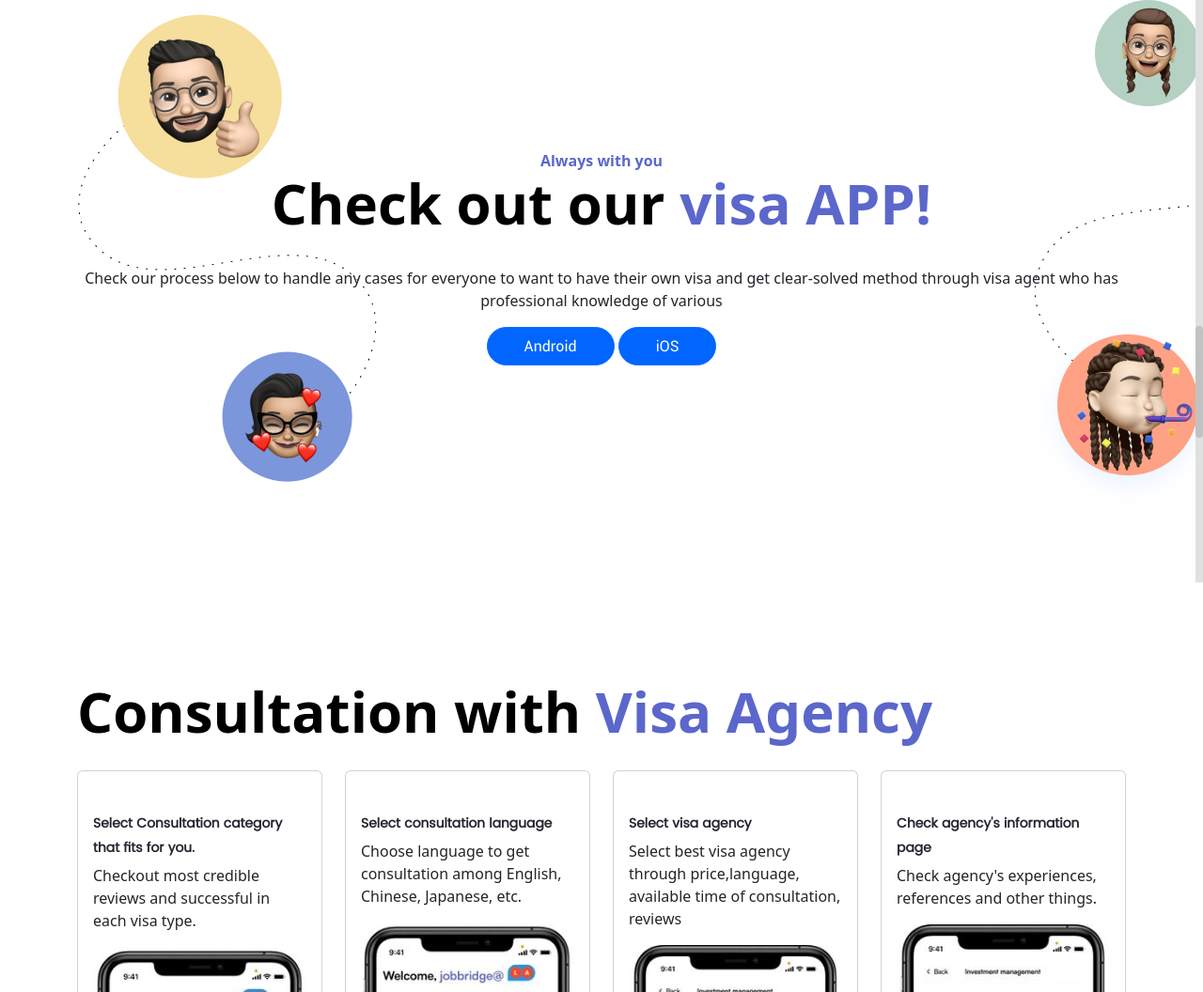
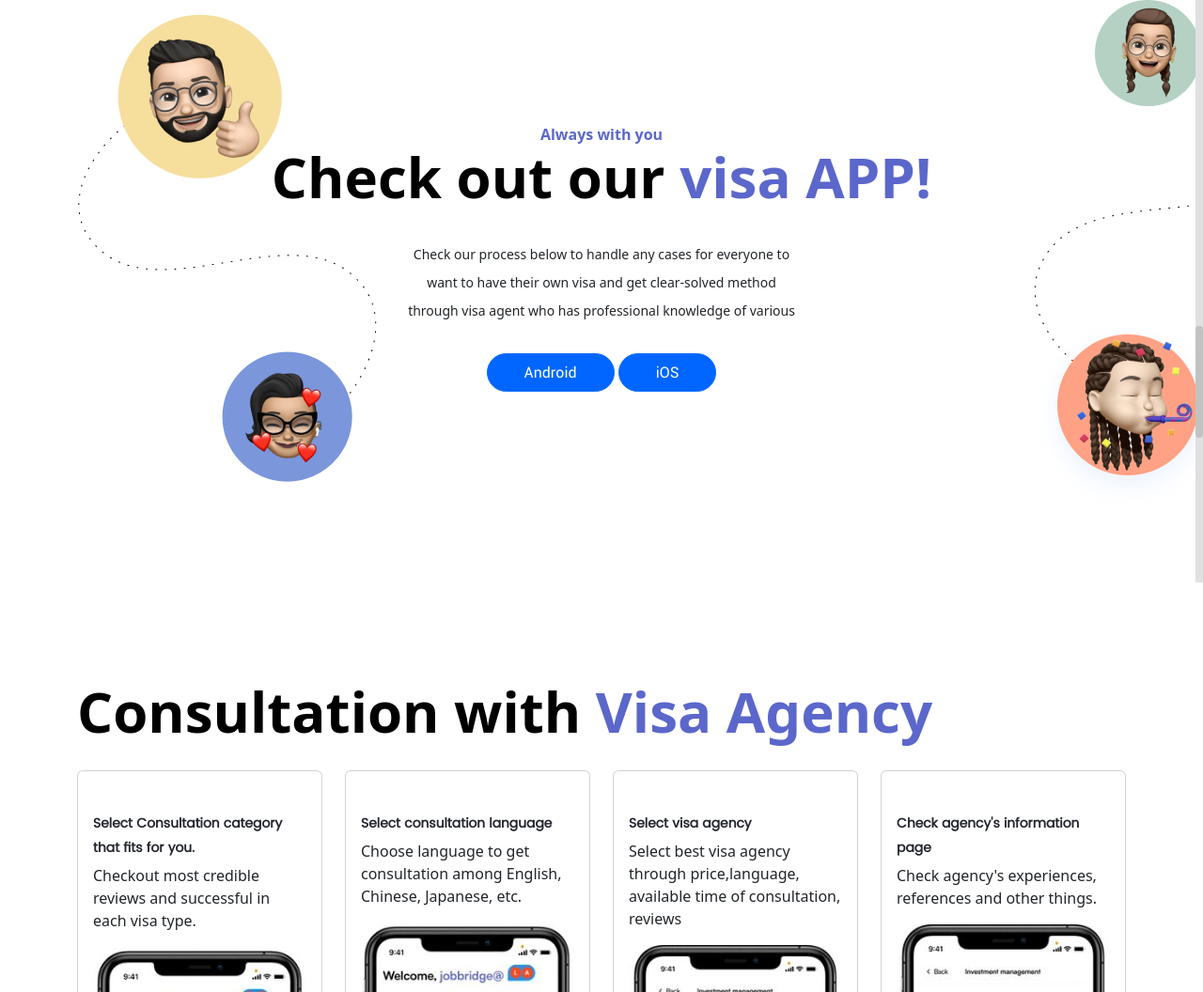
Before and after one commit to umar316/Veeb, a plain HTML site: page index.html in a window 1280 px wide. Shown: the part 3140-4196 px from the top of the page at 94% size. Drawn offline with nearby package versions, Linux system fonts and the light colour scheme.

Commit message:
Add styles for fixing line overlapping text issue.

```diff
--- a/css/styles.css
+++ b/css/styles.css
@@ -246,6 +246,13 @@ ul.card {
 .checkout-app h1{
     text-align: center;
 }
+.checkout-app p {
+    max-width: 413px;
+    margin: 0 auto;
+    line-height: 30px;
+    font-size: 14px;
+    padding-bottom: 30px;
+}
 .process h3 {
     text-align: left;
 }
```
